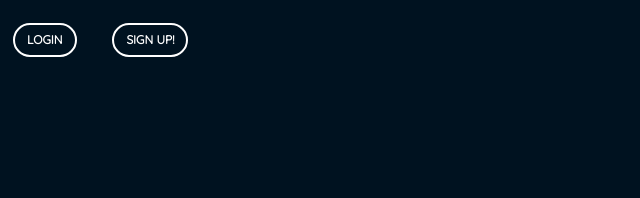
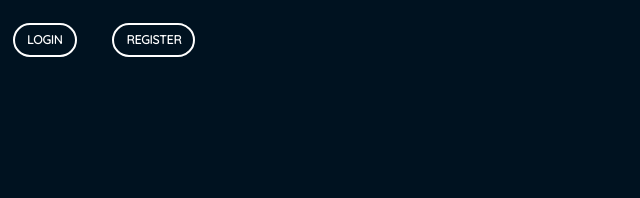
Before and after one commit to partyzl/Breaking-Bad-Habits-, a website: page client/index.html in a window 1280 px wide. Shown: the part 327-525 px from the top of the page, 72-712 px from the left. Drawn offline with nearby package versions, Linux system fonts and the light colour scheme.

Commit message:
register button

```diff
--- a/client/index.html
+++ b/client/index.html
@@ -55,7 +55,7 @@
           class="btn ml-3 registerbutton"
           data-bs-toggle="modal"
           data-bs-target="#modalRegister"
-        ><span>Sign Up!</span>
+        ><span>Register</span>
         </button>
       </div>
     </div>
```
